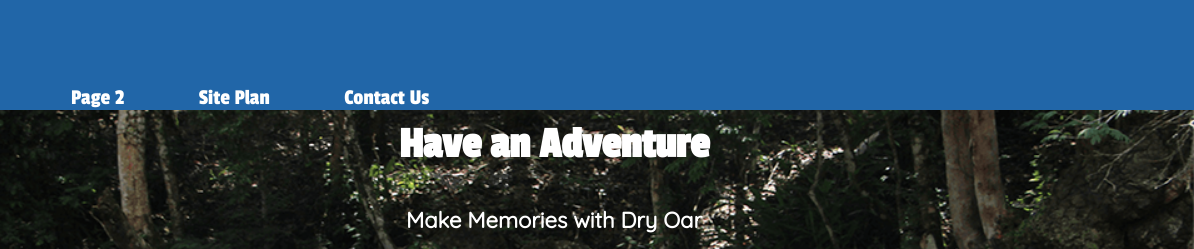
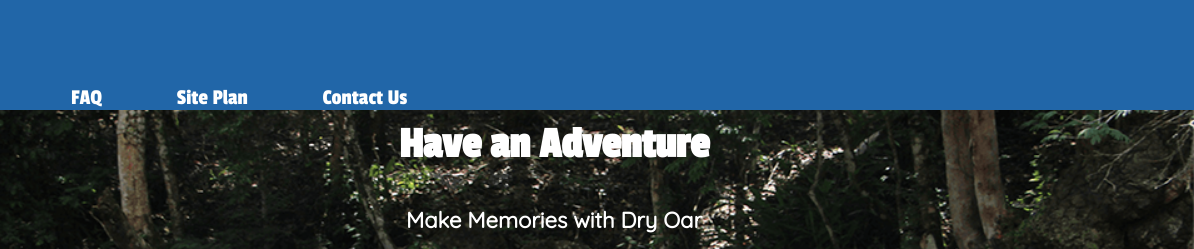
Before and after one commit to JusticeWheelwright/wdd130, a plain HTML site: page wwr/index.html in a window 1280 px wide. Shown: the top 249 px of the page, 86-1280 px from the left. Drawn offline with Linux system fonts and the light colour scheme.

Commit message:
added navigation for FAQ

```diff
--- a/wwr/index.html
+++ b/wwr/index.html
@@ -15,7 +15,7 @@
         </a>
         <nav>
             <a href="index.html">Home</a>
-            <a href="#">Page 2</a>
+            <a href="FAQ.html">FAQ</a>
             <a href="site-plan-rafting.html">Site Plan</a>
             <a href="contactus.html">Contact Us</a>
         </nav>
```
Also changed, not shown: wwr/faq.html (+1 -1 lines).
